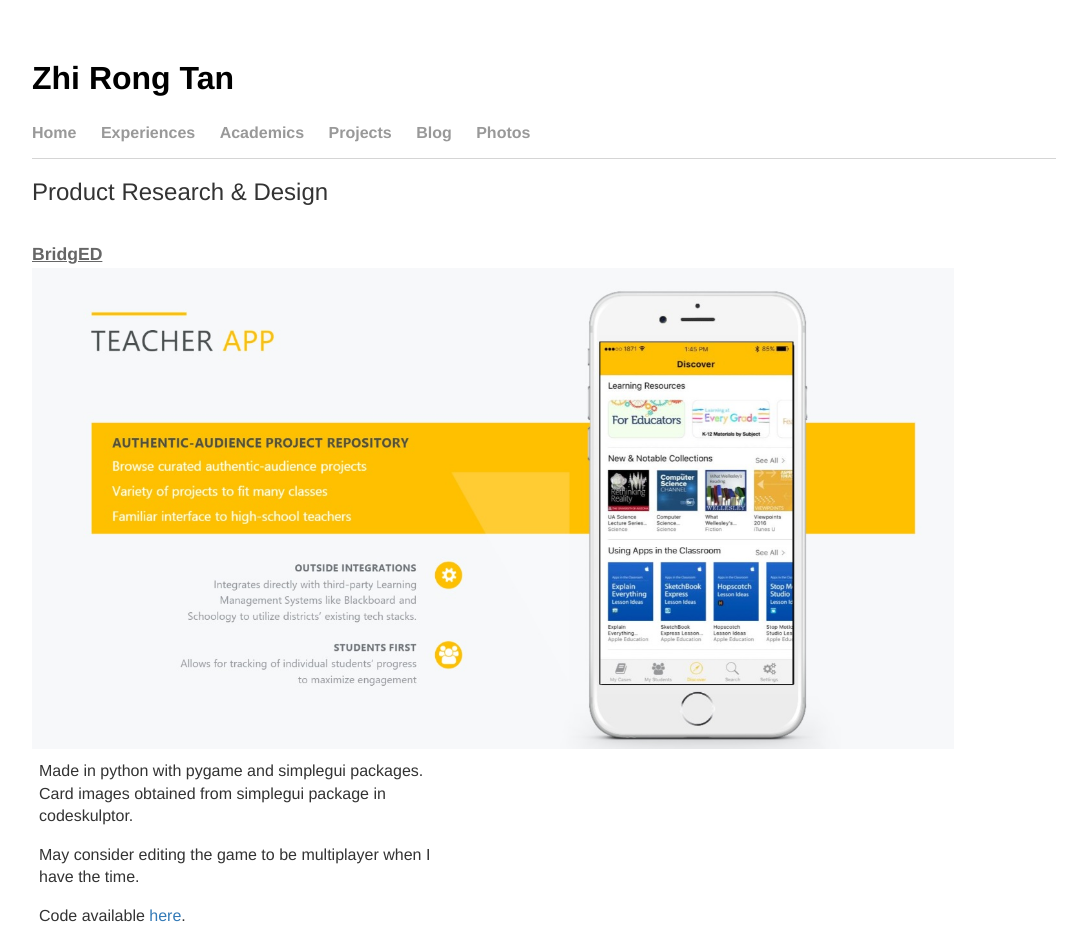
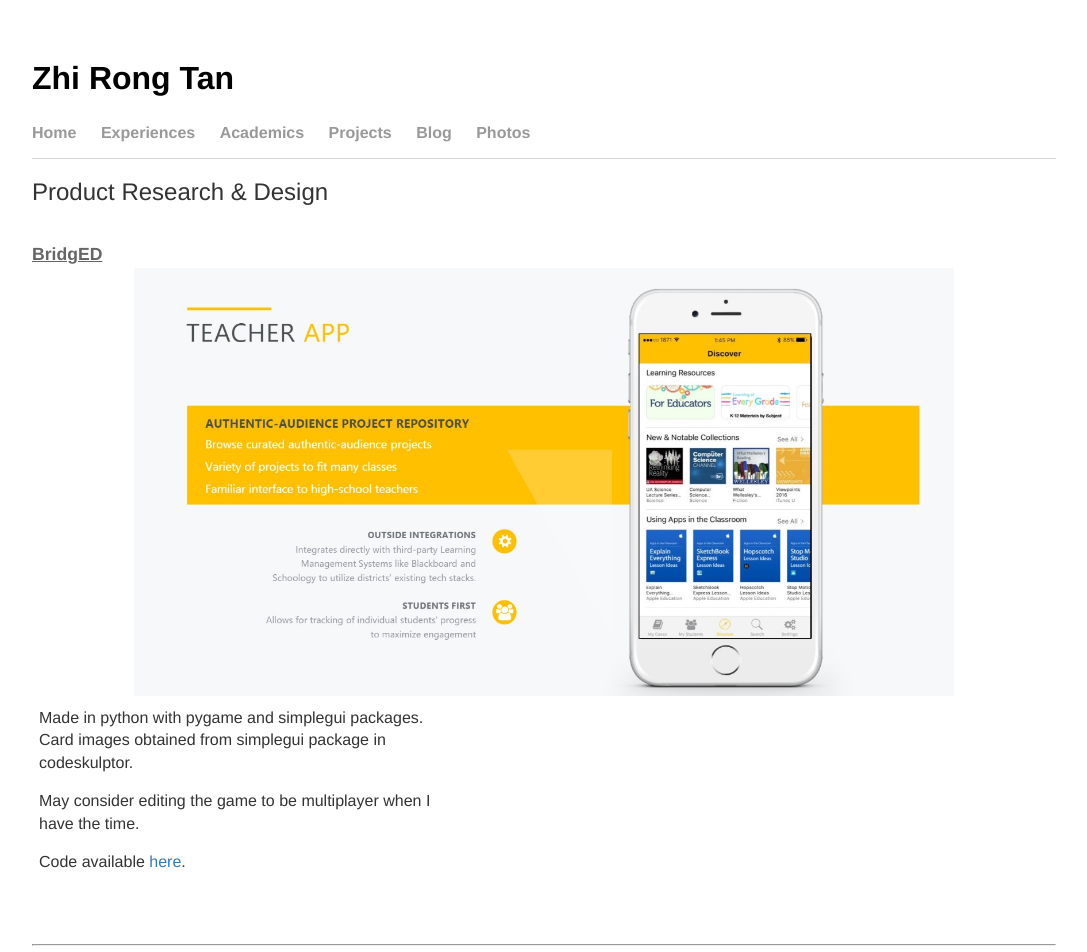
Before and after one commit to tanzhirong/tanzhirong.github.io, a Jekyll site: the page built from projects/index.html, in a window 1280 px wide. Shown: the top 952 px of the page, without its empty margins (96-1183 px from the left). Built offline with Jekyll 4.4.1, drawn with Linux system fonts in a browser that asks for light colours.

Commit message:
Update index.html

```diff
--- a/projects/index.html
+++ b/projects/index.html
@@ -8,7 +8,7 @@
 <table>
     <tr>
         <div class="project_title"><b><u>BridgED</u></b></div>
-        <img src="bridged0.jpg" position="absolute" margin="auto" width="90%">
+        <center><img src="bridged0.jpg" position="absolute" margin="auto" width="80%"></center>
     <td width="40%">
         <p>Made in python with pygame and simplegui packages. Card images obtained from simplegui package in codeskulptor.</p>
         <p>May consider editing the game to be multiplayer when I have the time.</p>
```
